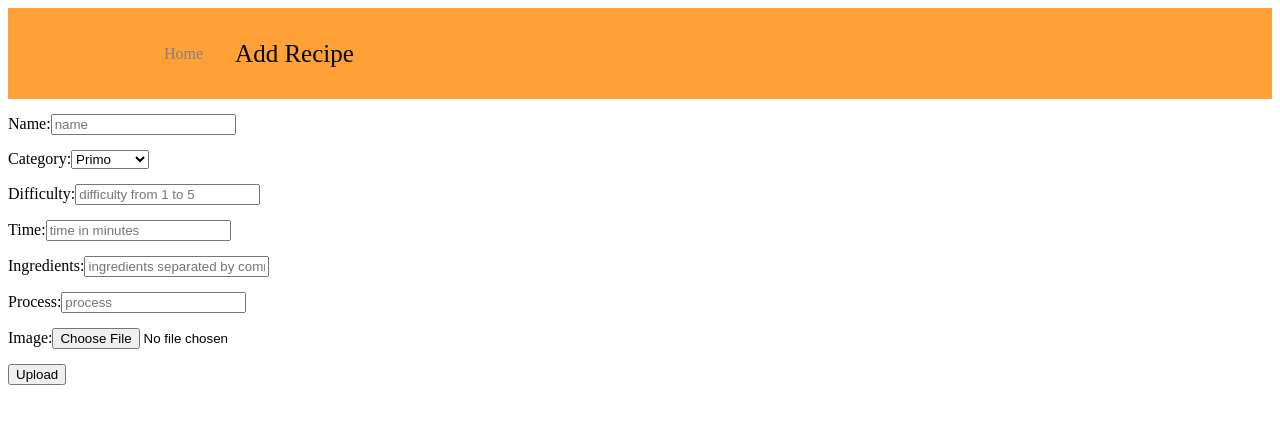
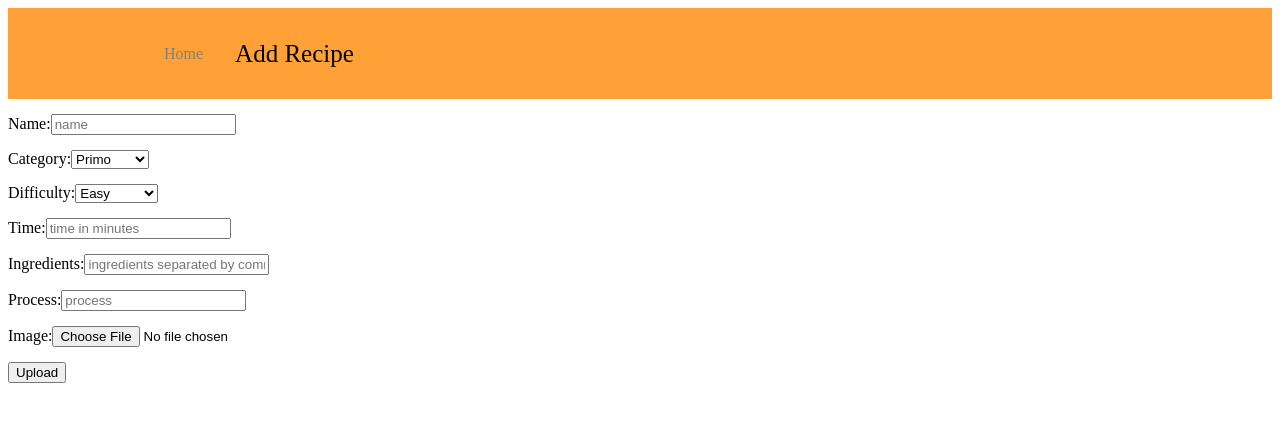
Before and after one commit to sichej/recipes-app, a React (Create React App) app: page /addRecipe in a window 1280 px wide. Shown: the top 424 px of the page. Built offline with nearby package versions, Linux system fonts and the light colour scheme.

Commit message:
Update addRecipe.js

```diff
--- a/src/pages/addRecipe.js
+++ b/src/pages/addRecipe.js
@@ -100,7 +100,13 @@ const AddRecipe = () => {
         <option value = "cocktail">Cocktail</option>
       </select><br></br>
       <a>Difficulty:</a>
-      <input type='number' id='difficulty' placeholder='difficulty from 1 to 5 'style={inp}></input><br></br>
+      <select style={inp} name = "list-dif" id="difficulty" >
+        <option value = "1" selected>Very Easy</option>
+        <option value = "2" selected>Easy</option>
+        <option value = "3">Medium</option>
+        <option value = "4">Hard</option>
+        <option value = "5">Very Hard</option>
+      </select><br></br>
       <a>Time:</a>
       <input type='number' id='time' placeholder='time in minutes' style={inp}></input><br></br>
       <a>Ingredients:</a>
```
